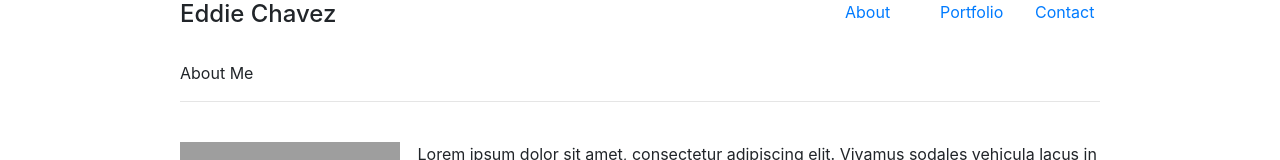
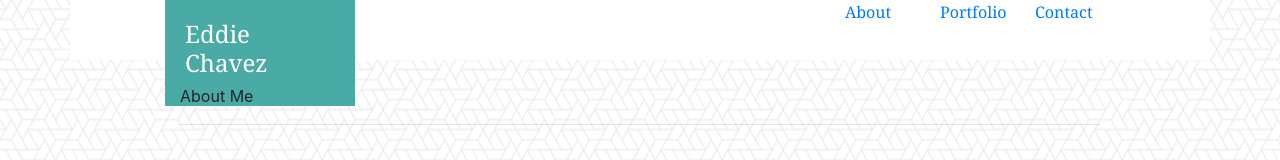
Before and after one commit to echavez85/Bootstrap-Portfolio, a plain HTML site: page index.html in a window 1280 px wide. Shown: the top 160 px of the page. Drawn offline with nearby package versions, Linux system fonts and the light colour scheme; grey boxes are pictures that could not be loaded.

Commit message:
Added background image to css.

```diff
--- a/assets/css/style.css
+++ b/assets/css/style.css
@@ -1,3 +1,19 @@
+body {
+  background-image: url("../../assets/images/what-the-hex.png");
+}
+
+#topnavcontents {
+  background-color: #ffffff;
+  font-family: Georgia, 'Times New Roman', Times, serif;
+  height: 60px;
+}
+
+#mynamebox {
+  background-color: #4aaaa5;
+  color: #ffffff;
+  padding: 20px;
+}
+
 .footer {
   position: absolute;
   bottom: 0;
--- a/index.html
+++ b/index.html
@@ -8,9 +8,9 @@
 
     <body>
         <div class="container">
-            <div class="row">
+            <div class="row" id="topnavcontents">
                 <div class="col-md-1"></div>
-                <div class="col-md-2"><h4>Eddie Chavez</h4></div>
+                <div class="col-md-2" id="mynamebox"><h4>Eddie Chavez</h4></div>
                 <div class="col-md-5"></div>
                 <div class="col-md-3">
                     <div class="row">
```
Also changed, not shown: contact.html (+2 -2 lines), portfolio.html (+2 -2 lines).
